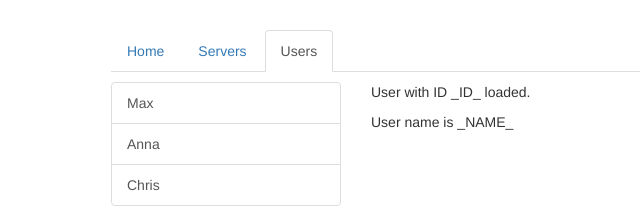
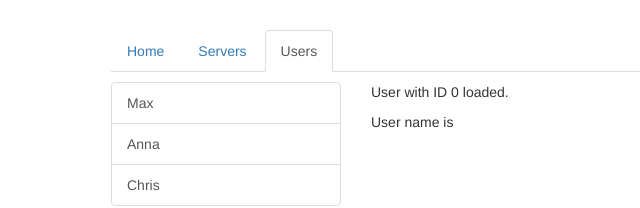
Before and after one commit to gaetanBloch/angular-routing, an Angular app: page /users in a window 1280 px wide. Shown: the top 208 px of the page, without its empty margins (154-794 px from the left). Built offline with nearby package versions, Linux system fonts and the light colour scheme.

Commit message:
Fetching parameters from the route

```diff
--- a/src/app/app.module.ts
+++ b/src/app/app.module.ts
@@ -14,7 +14,7 @@ import { ServerComponent } from './servers/server/server.component';
 const appRoutes: Routes = [
   {path: '', component: HomeComponent},
   {path: 'users', component: UsersComponent},
-  {path: 'users/:id', component: UserComponent},
+  {path: 'users/:id/:name', component: UserComponent},
   {path: 'servers', component: ServersComponent}
 ];
 
--- a/src/app/users/user/user.component.html
+++ b/src/app/users/user/user.component.html
@@ -1,2 +1,2 @@
-<p>User with ID _ID_ loaded.</p>
-<p>User name is _NAME_</p>
+<p>User with ID {{ user.id }} loaded.</p>
+<p>User name is {{ user.name }}</p>
--- a/src/app/users/user/user.component.ts
+++ b/src/app/users/user/user.component.ts
@@ -1,4 +1,6 @@
 import { Component, OnInit } from '@angular/core';
+import { ActivatedRoute } from '@angular/router';
+
 import { User } from '../user.model';
 
 @Component({
@@ -9,10 +11,11 @@ import { User } from '../user.model';
 export class UserComponent implements OnInit {
   user: User;
 
-  constructor() {
+  constructor(private route: ActivatedRoute) {
   }
 
   ngOnInit() {
+    this.user = new User(+this.route.snapshot.paramMap.get('id'), this.route.snapshot.paramMap.get('name'));
   }
 
 }
```
